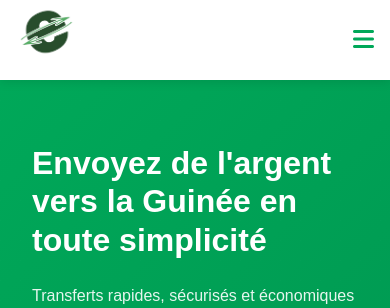
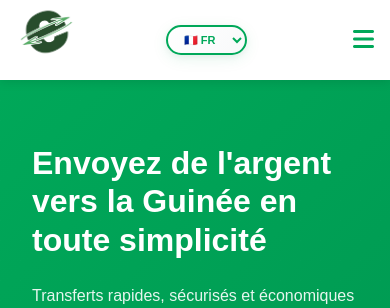
Before and after one commit to jialo1/Enviar, a Flask app: page / in a window 390 px wide. Shown: the top 308 px of the page. Run offline with Flask 3, Linux system fonts and the light colour scheme.

Commit message:
Affichage du bouton de changement de langue sur la navbar mobile + fix mobile 'Comment ça marche ?'

```diff
--- a/templates/index.html
+++ b/templates/index.html
@@ -40,6 +40,13 @@
                     </select>
                 </div>
             </nav>
+            <!-- Sélecteur de langue mobile -->
+            <div class="mobile-language-selector">
+                <select class="language-selector">
+                    <option value="fr">🇫🇷 FR</option>
+                    <option value="en">🇨🇦 EN</option>
+                </select>
+            </div>
             <div class="menu-toggle">
                 <i class="fas fa-bars"></i>
             </div>
```
